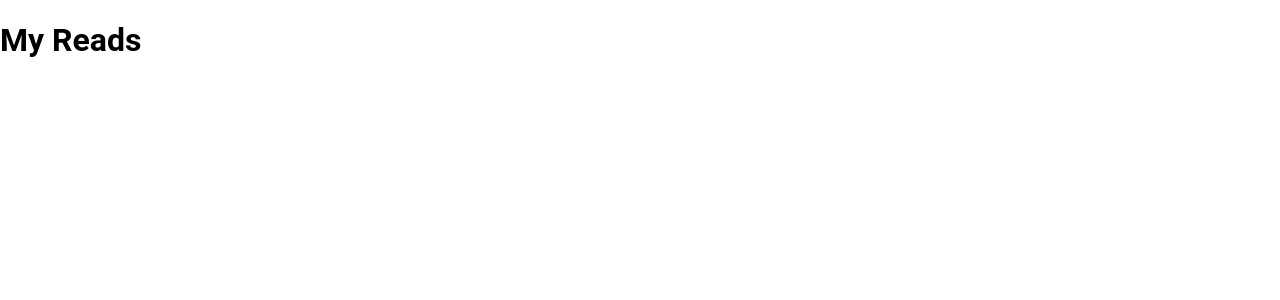
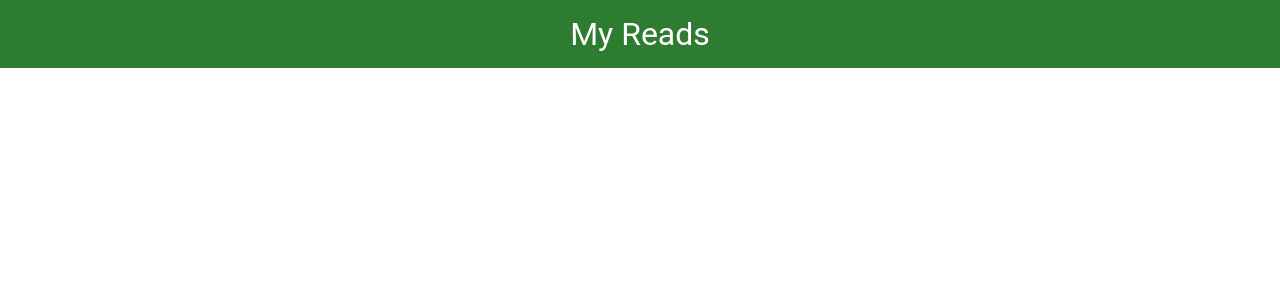
Before and after one commit to nulladams/my-reads-app, a React (Create React App) app: page / in a window 1280 px wide. Shown: the top 300 px of the page. Built offline with nearby package versions, Linux system fonts and the light colour scheme.

Commit message:
Add style to BooksListView title

```diff
--- a/src/App.css
+++ b/src/App.css
@@ -7,3 +7,16 @@ body {
 body, .App {
   background: white;
 }
+
+/* main page */
+
+.list-books-title {
+  padding: 10px 0;
+  background: #2e7c31;
+  text-align: center;
+}
+.list-books-title h1 {
+  font-weight: 400;
+  margin: 0;
+  color: white;
+}
--- a/src/App.js
+++ b/src/App.js
@@ -1,5 +1,6 @@
 import React, { Component } from 'react'
 import BooksListView from './BooksListView'
+import './App.css'
 
 /**
 * @description Main class that start the app and has the books state
```
